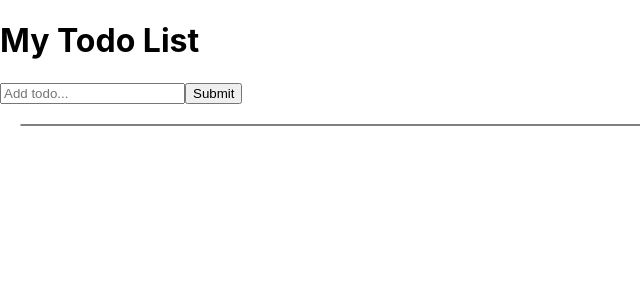
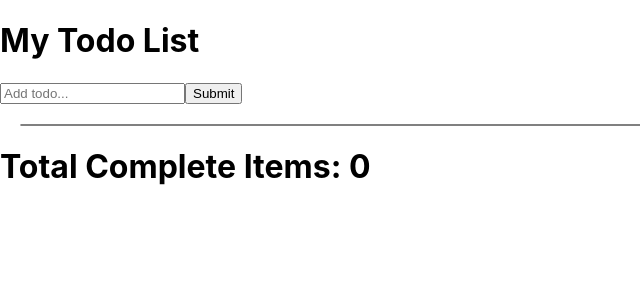
Before and after one commit to NickyGuants/react-todo, a React (Create React App) app: page / in a window 1280 px wide. Shown: the top 300 px of the page, without its empty margins (0-640 px from the left). Built offline with nearby package versions, Linux system fonts and the light colour scheme.

Commit message:
display complete items

```diff
--- a/src/App.js
+++ b/src/App.js
@@ -2,6 +2,7 @@ import './App.css';
 import Header from './components/Header';
 import Form from './components/Form';
 import TodoList from './components/TodoList';
+import Counter from './components/Counter';
 
 
 function App() {
@@ -10,6 +11,7 @@ function App() {
         <Header />
         <Form />
         <TodoList />
+        <Counter />
     </div>
   );
 }
```
